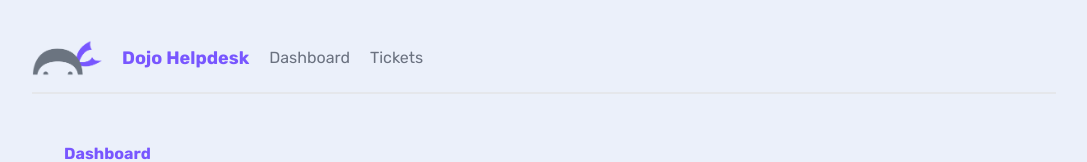
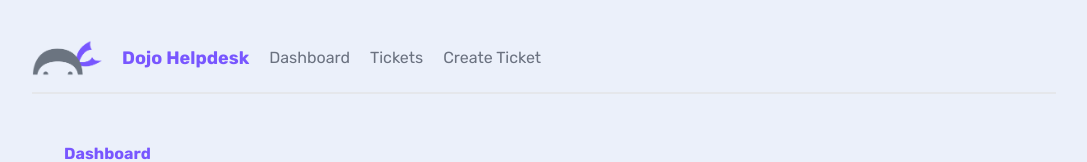
Before and after one commit to Muthana6/dojo-helpdesk, a Next.js app: page / in a window 1280 px wide. Shown: the top 162 px of the page, without its empty margins (96-1183 px from the left). Built offline with nearby package versions, Linux system fonts and the light colour scheme.

Commit message:
add create Page to the nav

```diff
--- a/app/components/Navbar.jsx
+++ b/app/components/Navbar.jsx
@@ -11,6 +11,7 @@ function Navbar() {
             <h1>Dojo Helpdesk</h1>
             <Link href={`/`}>Dashboard</Link>
             <Link href={`/tickets`}>Tickets</Link>
+            <Link href={`/tickets/create`}>Create Ticket</Link>
         </nav>
     );
 }
```
